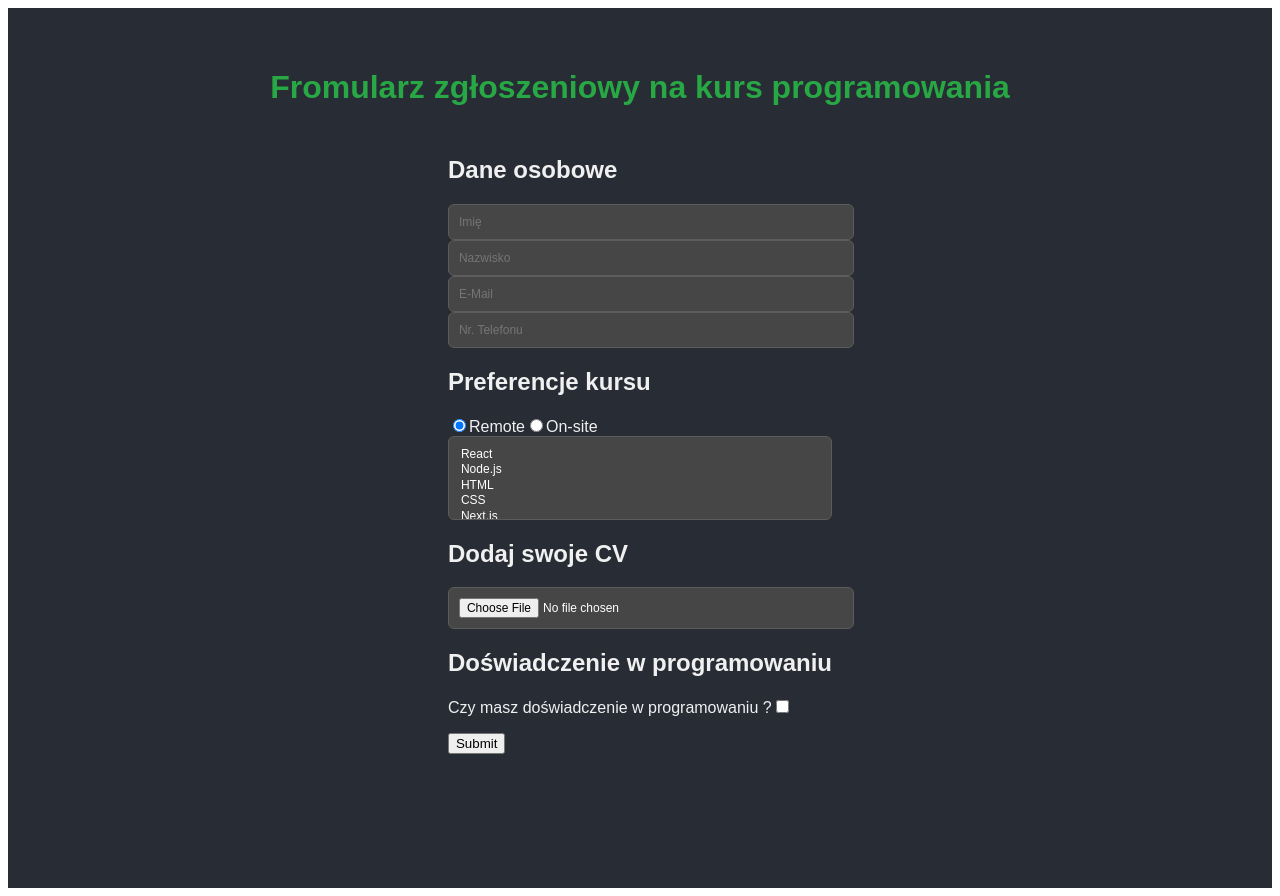
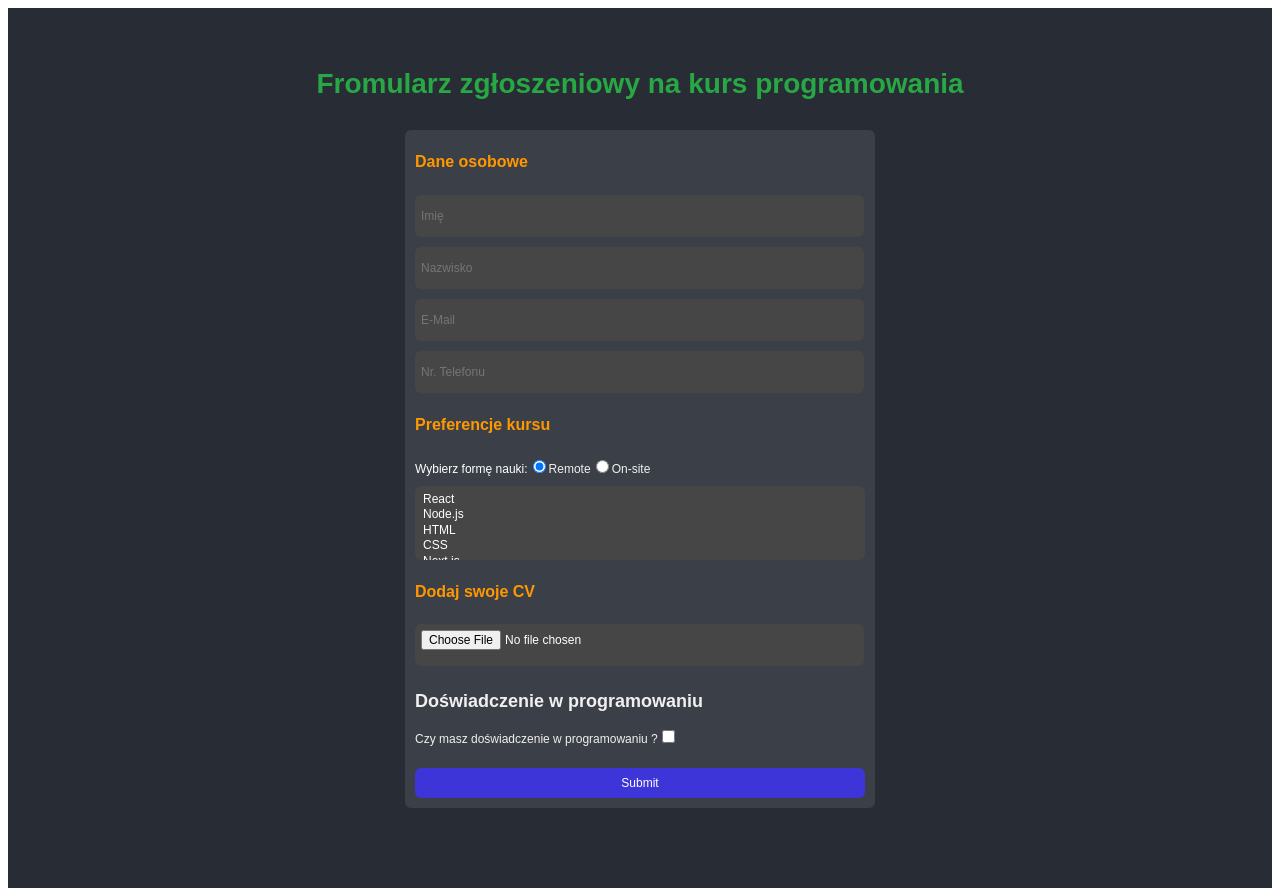
Before and after one commit to macioo-tech/react-form-hook, a React (Vite) app: page / in a window 1280 px wide. Built offline with nearby package versions, Linux system fonts and the light colour scheme.

Commit message:
further styling

```diff
--- a/src/App.jsx
+++ b/src/App.jsx
@@ -1,5 +1,5 @@
 import { useState } from "react";
-import { Title, Container } from "./styles/App";
+import { Title, Container } from "./styles/StyledApp";
 import CourseRegistrationForm from "./components/CourseRegistrationForm";
 import CourseRegistrationSummary from "./components/CourseRegistrationSummary";
 
--- a/src/components/CourseRegistrationForm.jsx
+++ b/src/components/CourseRegistrationForm.jsx
@@ -2,6 +2,7 @@ import { useState } from "react";
 import { useForm, FormProvider } from "react-hook-form";
 import { zodResolver } from "@hookform/resolvers/zod";
 import { SchemaCourseRegistrationForm } from "../schema/SchemaCourseRegistrationForm";
+import { Form, Title, ButtonSubmit } from "../styles/StyledCourseRegistrationForm"
 import Input from "./Input";
 import Radio from "./Radio";
 import Select from "./Select";
@@ -26,7 +27,6 @@ const CourseRegistrationForm = ({ setFormSubmitted, setFormData }) => {
   const { watch, handleSubmit } = methods;
 
   const onSubmit = (data) => {
-
     setFormSubmitted(true);
     setFormData({ ...data, imgURL: imgURL });
     console.log("Submitted data", data);
@@ -45,36 +45,30 @@ const CourseRegistrationForm = ({ setFormSubmitted, setFormData }) => {
 
   return (
     <FormProvider {...methods}>
-      <form onSubmit={handleSubmit(onSubmit)}>
-        <section>
-          <h2>Dane osobowe</h2>
+      <Form onSubmit={handleSubmit(onSubmit)}>
+
+          <Title>Dane osobowe</Title>
           <Input name="firstName" label="Imię" />
           <Input name="lastName" label="Nazwisko" />
           <Input name="email" label="E-Mail" />
           <Input name="phone" label="Nr. Telefonu" />
-        </section>
 
-        <section>
-          <h2>Preferencje kursu</h2>
-          <Radio name="courseType" options={["Remote", "On-site"]} />
+          <Title>Preferencje kursu</Title>
+          <Radio label="Wybierz formę nauki:" name="courseType" options={["Remote", "On-site"]} />
           <Select
             name="courseTech"
             options={["React", "Node.js", "HTML", "CSS", "Next.js"]}
             multiple
           />
-        </section>
 
-        <section>
-          <h2>Dodaj swoje CV</h2>
+          <Title>Dodaj swoje CV</Title>
           <Input
             name="cvFile"
             label="Dodaj swoje CV"
             type="file"
             onChange={onFileChange}
           />
-        </section>
 
-        <section>
           <SkillsForm
             optionsSkill={[
               "React",
@@ -86,10 +80,10 @@ const CourseRegistrationForm = ({ setFormSubmitted, setFormData }) => {
             ]}
             optionsLevel={[1, 2, 3, 4, 5]}
           />
-        </section>
 
-        <button type="submit">Submit</button>
-      </form>
+        <ButtonSubmit type="submit">Submit</ButtonSubmit>
+
+      </Form>
     </FormProvider>
   );
 };
--- a/src/components/Input.jsx
+++ b/src/components/Input.jsx
@@ -1,21 +1,19 @@
 import { useFormContext } from "react-hook-form";
-import { ErrorText } from "../styles/App";
+import { ErrorText } from "../styles/StyledCourseRegistrationForm";
 import styled from "styled-components";
 
 const StyledInput = styled.input`
-  font-size: 12px;
-  width: 100%;
-  padding: 10px;
+  width: 97%;
+  height: 30px;
+  padding: 0.5em;
+
   background:#464646;
-  border: 1px solid #5c5c5c;
+  border-radius: 0.5em;
+  border: none;
+
+  font-size: 1em;
   color: white;
-  border-radius: 6px;
-  height: auto;
-  display: block;
-  overflow: hidden;
-  outline: none;
-  border-radius: 6px;
-`
+`;
 
 const Input = ({ name, label, type = "text", ...rest }) => {
   const {
@@ -26,7 +24,12 @@ const Input = ({ name, label, type = "text", ...rest }) => {
 
   return (
     <div>
-      <StyledInput {...register(name)} {...rest} type={type} placeholder={label} />
+      <StyledInput
+        {...register(name)}
+        {...rest}
+        type={type}
+        placeholder={label}
+      />
       {errorMessage && <ErrorText>{errorMessage}</ErrorText>}
     </div>
   );
--- a/src/components/Radio.jsx
+++ b/src/components/Radio.jsx
@@ -1,6 +1,13 @@
 import { useFormContext } from "react-hook-form";
+import { ErrorText } from "../styles/StyledCourseRegistrationForm";
+import styled from "styled-components";
 
-const Radio = ({ options, name, ...rest }) => {
+const StyledLabel = styled.span`
+    font-size: 1em;
+    color: white;
+`
+
+const Radio = ({ label, options, name, ...rest }) => {
   const {
     register,
     formState: { errors },
@@ -9,13 +16,14 @@ const Radio = ({ options, name, ...rest }) => {
 
   return (
     <div>
+      <StyledLabel>{label}</StyledLabel>
       {options.map((item) => (
         <label key={item}>
           <input {...register(name)} {...rest} type="radio" value={item} />
           <span>{item}</span>
         </label>
       ))}
-      {errorMessage && <p>{errorMessage}</p>}
+      {errorMessage && <ErrorText>{errorMessage}</ErrorText>}
     </div>
   );
 };
--- a/src/components/Select.jsx
+++ b/src/components/Select.jsx
@@ -1,20 +1,18 @@
 import { useFormContext } from "react-hook-form";
-import { ErrorText } from "../styles/App";
+import { ErrorText } from "../styles/StyledCourseRegistrationForm";
 import styled from "styled-components";
 
 const StyledSelect = styled.select`
-  font-size: 12px;
   width: 100%;
-  padding: 10px;
+  height: 100%;
+  padding: 0.5em;
+
   background:#464646;
-  border: 1px solid #5c5c5c;;
+  border-radius: 0.5em;
+  border: none;
+
+  font-size: 1em;
   color: white;
-  border-radius: 6px;
-  height: auto;
-  display: block;
-  overflow: hidden;
-  outline: none;
-  border-radius: 6px;
 `;
 
 const Select = ({ options, name, ...rest }) => {
--- a/src/styles/App.jsx
+++ b/src/styles/StyledApp.jsx
@@ -1,9 +1,11 @@
 import styled from "styled-components";
 
 export const Title = styled.h1`
-  font-size: 32px;
+  display: flex;
+  margin: 10px;
+  padding: 10px;
+  font-size: 28px;
   color: #28a745;
-  margin-bottom: 30px;
 `;
 
 export const Container = styled.div`
@@ -16,8 +18,3 @@ export const Container = styled.div`
   padding: 40px;
   font-family: "Arial", sans-serif;
 `;
-
-export const ErrorText = styled.p`
-  font-size: 10px;
-  color: red;
-`;
--- /dev/null
+++ b/src/styles/StyledCourseRegistrationForm.jsx
@@ -0,0 +1,40 @@
+import styled from "styled-components";
+
+export const Form = styled.form`
+  width: 450px;
+  padding: 10px;
+  margin: 10px;
+
+  display: flex;
+  flex-direction: column;
+  gap: 10px;
+
+  background: #3b3f47;
+  border-radius: 6px;
+
+  font-size: 12px;
+`;
+
+export const Title = styled.h2`
+  font-size: 16px;
+  font-weight: bold;
+  color: #ff9800;
+`;
+
+export const ErrorText = styled.p`
+  font-size: 10px;
+  color: #e10b0b;
+`;
+
+export const ButtonSubmit = styled.button`
+  width: 100%;
+  height: 30px;
+  padding: 0.5em;
+
+  background: #3d34ebe2;
+  border-radius: 0.5em;
+  border: none;
+
+  font-size: 1em;
+  color: white;
+`;
```
Also changed, not shown: src/components/Button.jsx (deleted, +0 -15 lines).
